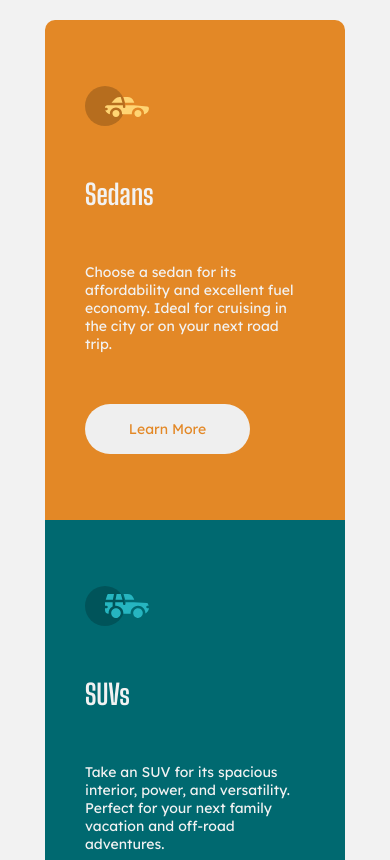
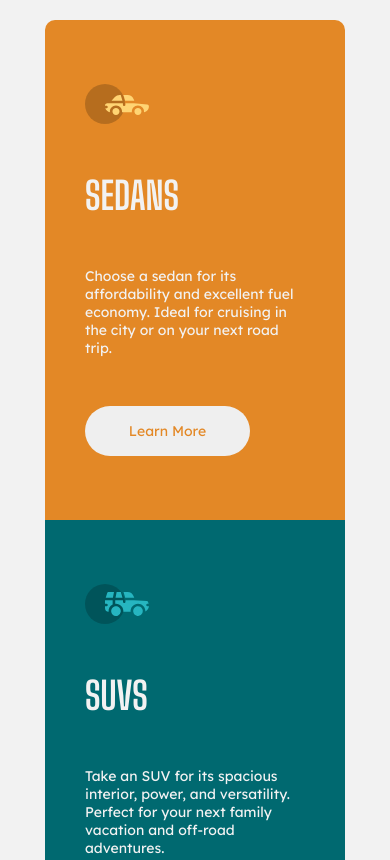
Before and after one commit to javieralas05/3-column-preview-card-component, a plain HTML site: page index.html in a window 390 px wide. Shown: the top 860 px of the page. Drawn offline with Linux system fonts and the light colour scheme.

Commit message:
updating cards

```diff
--- a/css/style.scss
+++ b/css/style.scss
@@ -20,13 +20,14 @@ section{
         h2{
             font-family: 'Big Shoulders Display', cursive;
             color: hsl(0, 0%, 95%);
-            font-size: 28px;
+            font-size: 50px;
             padding-top: 30px;
+            text-transform: uppercase;
         }
         p{
             font-family: 'Lexend Deca', sans-serif;
             color: hsl(0, 0%, 95%);
-            font-size: 14px;
+            font-size: 16px;
 
             padding: 30px 0;
         }
@@ -78,7 +79,7 @@ section{
         .card-container{
             padding: 40px 40px;
             h2{
-                font-size: 28px;
+                font-size: 38px;
                 padding-top: 0px;
             }
             p{
```
Also changed, not shown: css/style.css, 1 other file.
